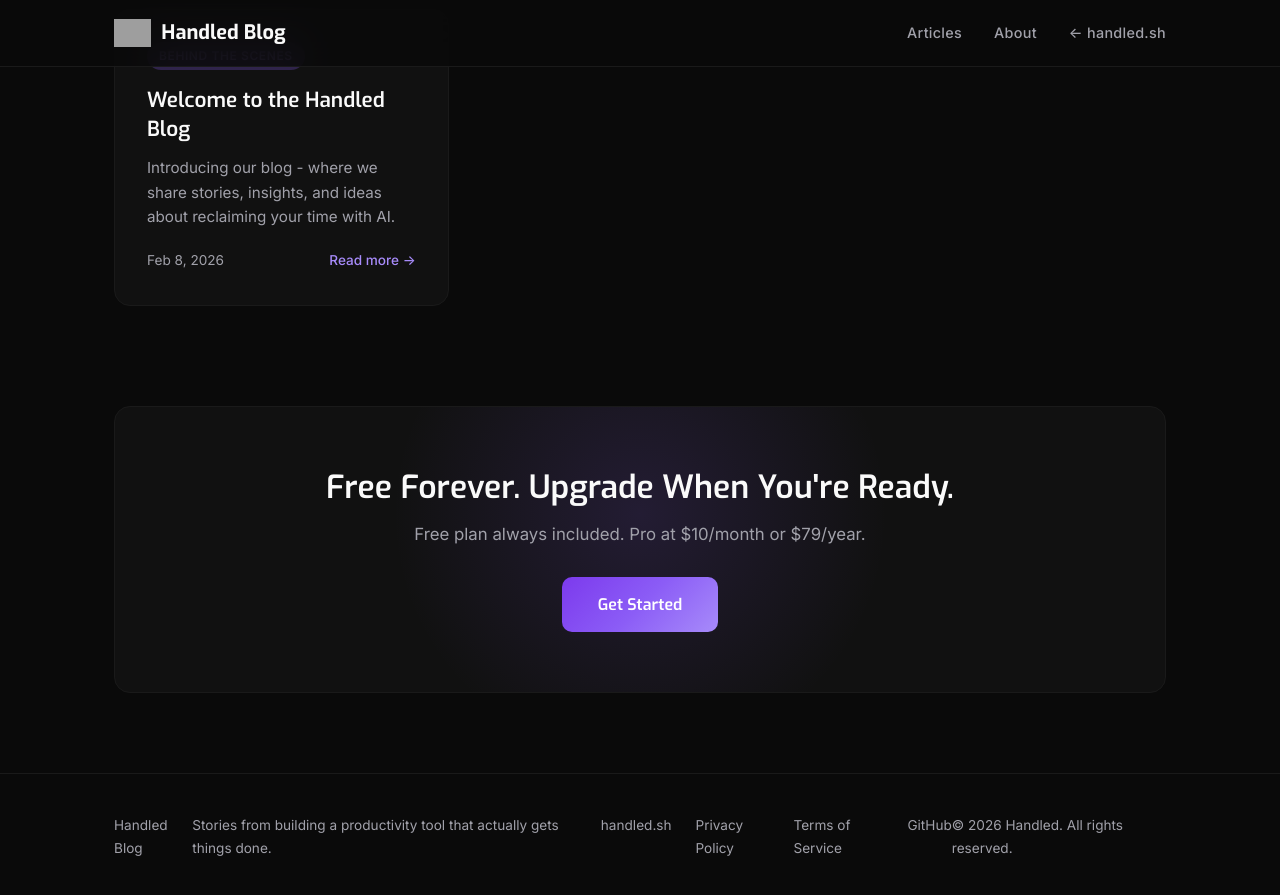
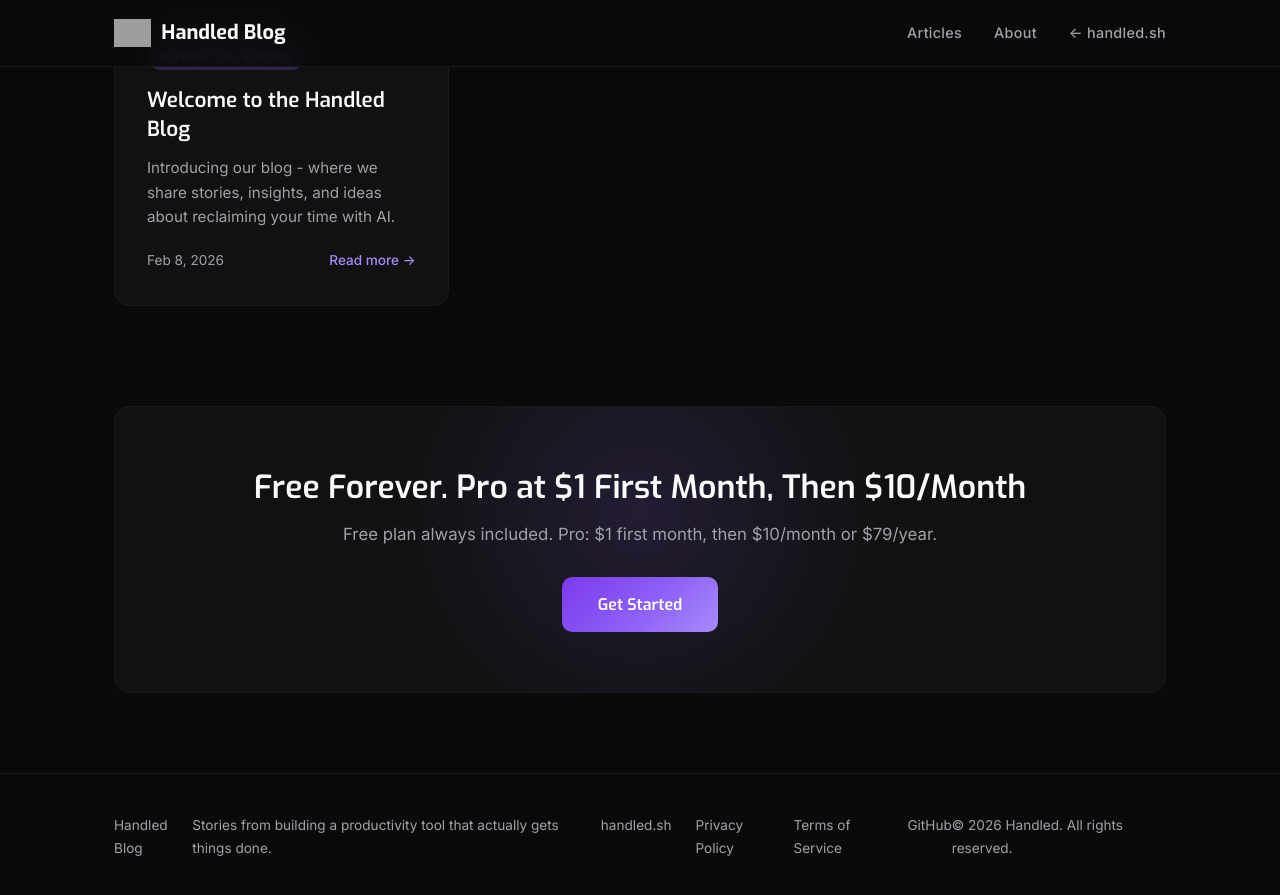
Before and after one commit to handled-sh/handled-sh.github.io, a Jekyll site: the page built from index.md, in a window 1280 px wide and 900 px high, scrolled down 2413 px. Shown: the top 895 px of the window. Built offline with Jekyll 4.4.1, drawn with Linux system fonts in a browser that asks for light colours.

Commit message:
Update pricing: $1 first month

```diff
--- a/_layouts/home.html
+++ b/_layouts/home.html
@@ -56,8 +56,8 @@ layout: default
 
 <section class="container">
     <div class="cta-banner">
-        <h2>Free Forever. Upgrade When You're Ready.</h2>
-        <p>Free plan always included. Pro at $10/month or $79/year.</p>
+        <h2>Free Forever. Pro at $1 First Month, Then $10/Month</h2>
+        <p>Free plan always included. Pro: $1 first month, then $10/month or $79/year.</p>
         <a href="https://handled.sh" target="_blank" class="btn-primary">Get Started</a>
     </div>
 </section>
```
